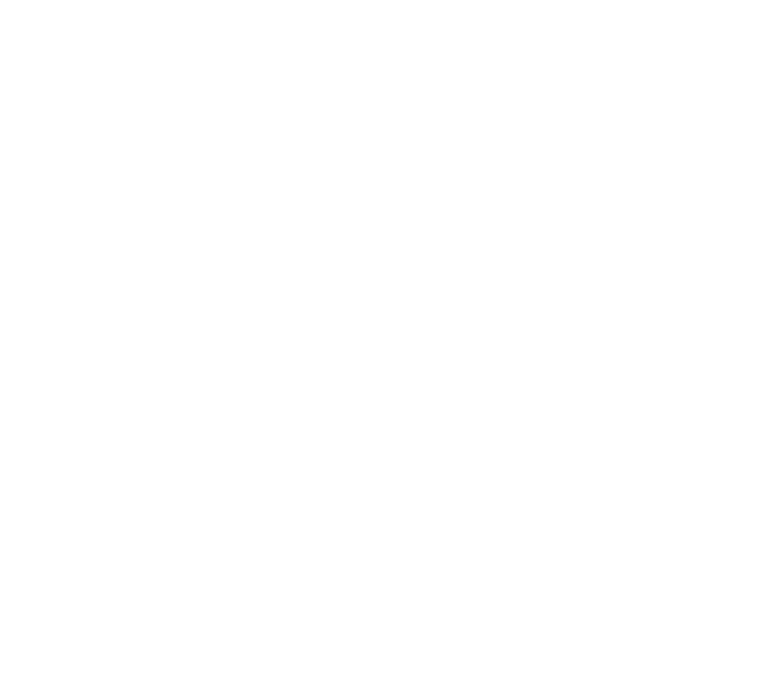
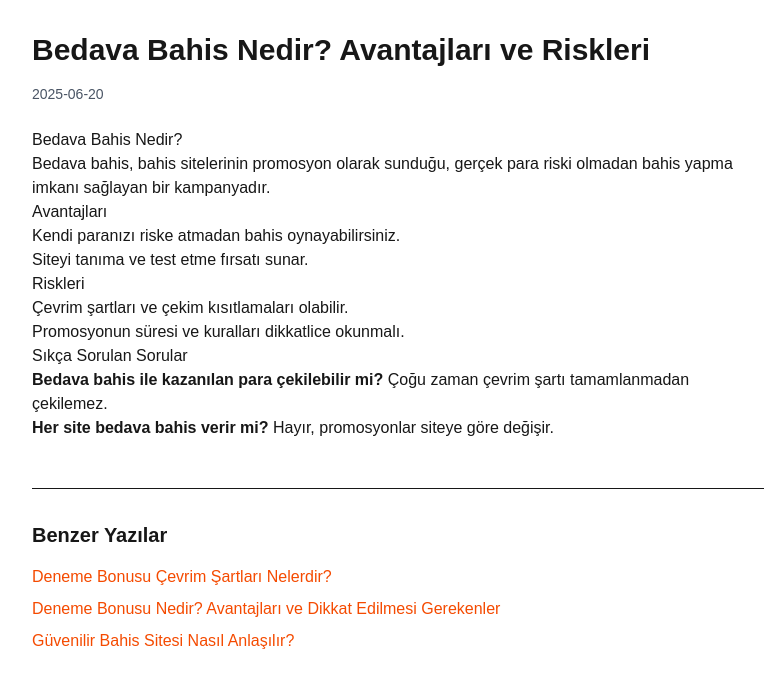
Before and after one commit to benjaminlegal-coder/betfront, a Next.js app: page /blog/bedava-bahis-nedir in a window 1280 px wide. Before the commit this address had no page. Shown: the top 688 px of the page, without its empty margins (240-1004 px from the left). Built offline with nearby package versions, Linux system fonts and the light colour scheme.

Commit message:
daha fazla blog

```diff
--- a/src/app/blog/[slug]/page.jsx
+++ b/src/app/blog/[slug]/page.jsx
@@ -21,18 +21,72 @@
   const fileContent = fs.readFileSync(filePath, 'utf-8');
   const { data, content } = matter(fileContent);
   const html = marked(content);
+  const url = `https://tastegarden.shop/blog/${data.slug}`;
+  const image = '/restaurant-preview.webp'; // Dilerseniz her yazıya özel görsel ekleyebilirsiniz
+
+  const allPosts = fs.readdirSync(postsDir).map((file) => {
+    const { data } = matter(fs.readFileSync(path.join(postsDir, file), 'utf-8'));
+    return data;
+  });
+  const relatedPosts = allPosts.filter((p) => p.slug !== data.slug).slice(0, 3);
 
   return (
     <>
       <Head>
         <title>{data.title}</title>
         <meta name="description" content={data.description} />
-        <link rel="canonical" href={`https://www.hotelcentromar.com/blog/${data.slug}`} />
+        <link rel="canonical" href={url} />
+        {/* Open Graph */}
+        <meta property="og:type" content="article" />
+        <meta property="og:title" content={data.title} />
+        <meta property="og:description" content={data.description} />
+        <meta property="og:url" content={url} />
+        <meta property="og:image" content={image} />
+        {/* Twitter Card */}
+        <meta name="twitter:card" content="summary_large_image" />
+        <meta name="twitter:title" content={data.title} />
+        <meta name="twitter:description" content={data.description} />
+        <meta name="twitter:image" content={image} />
+        {/* Article Structured Data */}
+        <script type="application/ld+json" dangerouslySetInnerHTML={{ __html: `{
+          "@context": "https://schema.org",
+          "@type": "Article",
+          "headline": "${data.title}",
+          "description": "${data.description}",
+          "datePublished": "${data.date}",
+          "author": { "@type": "Person", "name": "Editör" },
+          "mainEntityOfPage": { "@type": "WebPage", "@id": "${url}" },
+          "image": "${image}"
+        }` }} />
+        {/* Breadcrumb Structured Data */}
+        <script type="application/ld+json" dangerouslySetInnerHTML={{ __html: `{
+          "@context": "https://schema.org",
+          "@type": "BreadcrumbList",
+          "itemListElement": [
+            {"@type": "ListItem", "position": 1, "name": "Blog", "item": "https://www.hotelcentromar.com/blog"},
+            {"@type": "ListItem", "position": 2, "name": "${data.title}", "item": "${url}"}
+          ]
+        }` }} />
       </Head>
       <main className="container mx-auto px-4 py-8 max-w-3xl">
         <h1 className="text-3xl font-bold mb-4">{data.title}</h1>
         <div className="text-gray-600 text-sm mb-6">{data.date}</div>
         <article dangerouslySetInnerHTML={{ __html: html }} />
+        {/* Benzer Yazılar */}
+        {relatedPosts.length > 0 && (
+          <section className="mt-12 border-t pt-8">
+            <h2 className="text-xl font-semibold mb-4">Benzer Yazılar</h2>
+            <ul className="space-y-2">
+              {relatedPosts.map((post) => (
+                <li key={post.slug}>
+                  <a href={`/blog/${post.slug}`} className="text-orange-600 hover:underline">
+                    {post.title}
+                  </a>
+                </li>
+              ))}
+            </ul>
+          </section>
+        )}
       </main>
     </>
   );
--- /dev/null
+++ b/src/content/blog/bedava-bahis-nedir.md
@@ -0,0 +1,24 @@
+---
+title: "Bedava Bahis Nedir? Avantajları ve Riskleri"
+description: "Bedava bahis nedir, nasıl kullanılır, avantajları ve riskleri nelerdir? 2025 yılı için güncel bilgiler."
+date: "2025-06-20"
+slug: "bedava-bahis-nedir"
+---
+
+## Bedava Bahis Nedir?
+Bedava bahis, bahis sitelerinin promosyon olarak sunduğu, gerçek para riski olmadan bahis yapma imkanı sağlayan bir kampanyadır.
+
+## Avantajları
+- Kendi paranızı riske atmadan bahis oynayabilirsiniz.
+- Siteyi tanıma ve test etme fırsatı sunar.
+
+## Riskleri
+- Çevrim şartları ve çekim kısıtlamaları olabilir.
+- Promosyonun süresi ve kuralları dikkatlice okunmalı.
+
+### Sıkça Sorulan Sorular
+**Bedava bahis ile kazanılan para çekilebilir mi?**
+Çoğu zaman çevrim şartı tamamlanmadan çekilemez.
+
+**Her site bedava bahis verir mi?**
+Hayır, promosyonlar siteye göre değişir.
--- /dev/null
+++ b/src/content/blog/bonus-cevrim-sartlari.md
@@ -0,0 +1,25 @@
+---
+title: "Deneme Bonusu Çevrim Şartları Nelerdir?"
+description: "Deneme bonusu çevrim şartları nedir, nasıl çalışır ve dikkat edilmesi gerekenler nelerdir? 2025 yılı için güncel bilgiler."
+date: "2025-06-20"
+slug: "bonus-cevrim-sartlari"
+---
+
+## Deneme Bonusu Çevrim Şartı Nedir?
+Deneme bonusu ile elde edilen kazançların çekilebilmesi için genellikle belirli bir miktar bahis yapılması gerekir. Buna çevrim şartı denir.
+
+## Çevrim Şartı Nasıl Hesaplanır?
+- Bonus miktarı ve katı (ör. 10x) çarpılır.
+- Elde edilen tutar kadar bahis yapılmalıdır.
+
+## Dikkat Edilmesi Gerekenler
+- Çevrim şartı tamamlanmadan bonus çekilemez.
+- Bazı oyunlar çevrim şartına dahil olmayabilir.
+- Süre sınırına dikkat edilmelidir.
+
+### Sıkça Sorulan Sorular
+**Çevrim şartı olmadan bonus alınabilir mi?**
+Nadiren de olsa bazı siteler çevrim şartı olmadan bonus sunar.
+
+**Çevrim şartı ne kadar sürede tamamlanmalı?**
+Her sitenin kendi süresi vardır, genellikle 7-30 gün arasıdır.
--- /dev/null
+++ b/src/content/blog/guvenilir-bahis-sitesi-nasil-anlasilir.md
@@ -0,0 +1,28 @@
+---
+title: "Güvenilir Bahis Sitesi Nasıl Anlaşılır?"
+description: "Güvenilir bahis sitesi nasıl seçilir, nelere dikkat edilmeli? Lisans, kullanıcı yorumları ve güvenlik ipuçları."
+date: "2025-06-20"
+slug: "guvenilir-bahis-sitesi-nasil-anlasilir"
+---
+
+## Güvenilir Bahis Sitesi Seçerken Nelere Dikkat Edilmeli?
+Bahis oynayacağınız platformun güvenilir olması, hem paranızın hem de kişisel bilgilerinizin korunması için çok önemlidir.
+
+### Lisans ve Yasal Durum
+- Site mutlaka lisanslı olmalı.
+- Lisans bilgileri şeffaf şekilde paylaşılmalı.
+
+### Kullanıcı Yorumları ve Şikayetler
+- Diğer kullanıcıların deneyimlerini inceleyin.
+- Bağımsız platformlardaki yorumlara bakın.
+
+### Güvenlik ve Gizlilik
+- SSL sertifikası olmalı (https:// ile başlamalı).
+- Kişisel veriler korunmalı.
+
+### Sıkça Sorulan Sorular
+**Lisanssız sitelerden uzak durmalı mıyım?**
+Evet, lisanssız siteler risklidir.
+
+**Kullanıcı yorumları ne kadar güvenilir?**
+Farklı kaynaklardan yorumları karşılaştırmak en doğrusudur.
```
